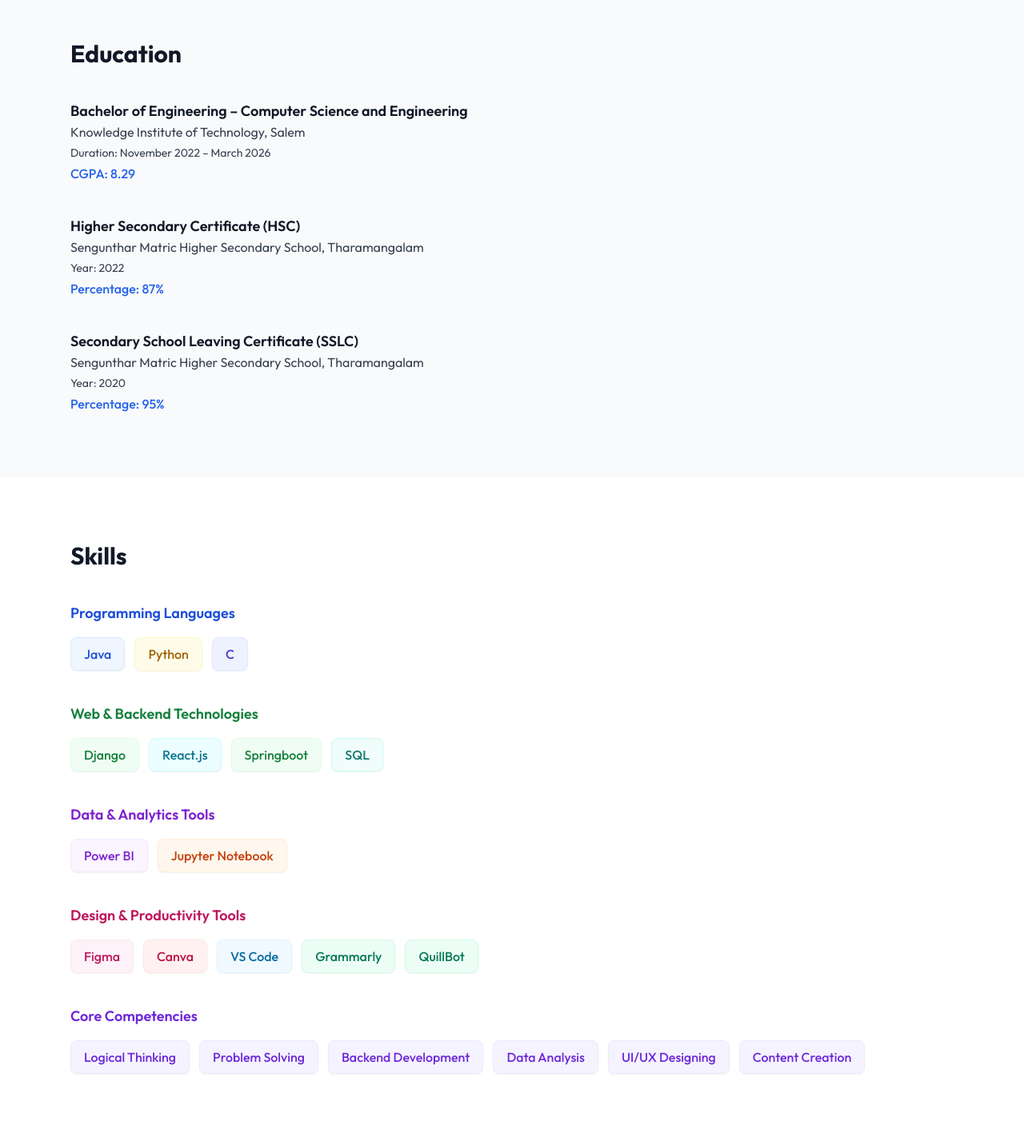
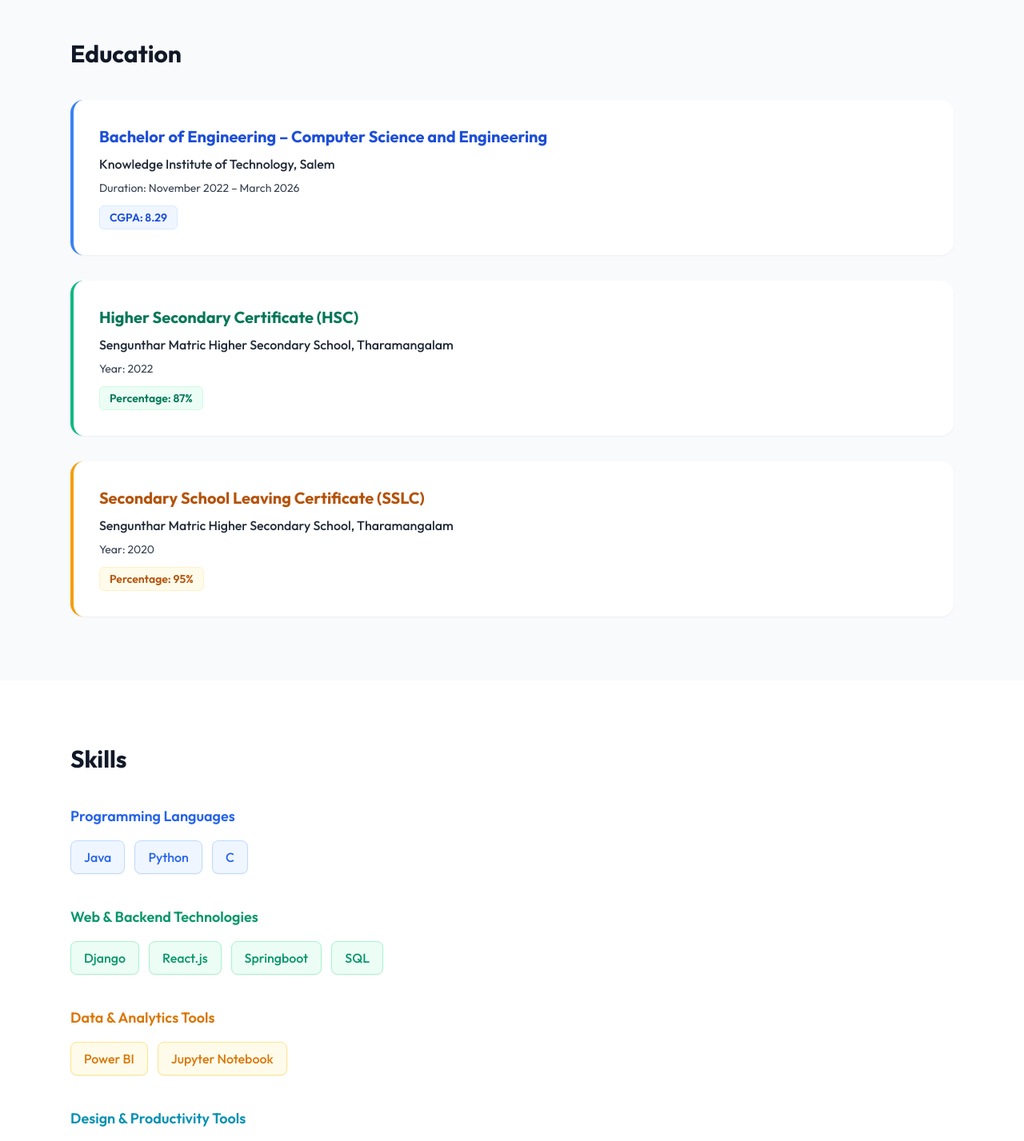
Before and after one commit to PraveenP9105/Portfolio, a React (Vite) app: page / in a window 1280 px wide. Shown: the part 1400-2827 px from the top of the page at 80% size. Built offline with nearby package versions, Linux system fonts and the light colour scheme.

Commit message:
Some UI changes

```diff
--- a/src/components/Education.jsx
+++ b/src/components/Education.jsx
@@ -15,70 +15,73 @@ export default function Education() {
           Education
         </motion.h2>
 
+        <div className="space-y-8">
           {/* BE – CSE */}
           <motion.div
-          className="mb-10"
-          initial={{ opacity: 0, y: 20 }}
+            className="bg-white dark:bg-gray-800 rounded-2xl p-8 shadow-sm dark:shadow-gray-900 border-l-4 border-blue-500"
+            initial={{ opacity: 0, y: 30 }}
             whileInView={{ opacity: 1, y: 0 }}
             transition={{ duration: 0.6, delay: 0.1, ease: "easeOut" }}
             viewport={{ once: true }}
           >
-          <h3 className="text-lg font-semibold text-gray-900 dark:text-white">
+            <h3 className="text-xl font-bold text-blue-700 dark:text-blue-400 mb-2">
               Bachelor of Engineering – Computer Science and Engineering
             </h3>
-          <p className="text-gray-700 dark:text-gray-300">
+            <p className="text-gray-800 dark:text-gray-200 font-medium mb-2">
               Knowledge Institute of Technology, Salem
             </p>
-          <p className="text-gray-700 dark:text-gray-400 text-sm mt-1">
+            <p className="text-gray-700 dark:text-gray-400 text-sm mb-3">
               Duration: November 2022 – March 2026
             </p>
-          <p className="text-blue-600 dark:text-blue-400 font-medium mt-1">
+            <p className="inline-block bg-blue-50 dark:bg-blue-900/30 text-blue-700 dark:text-blue-300 font-semibold px-3 py-1 rounded-md text-sm border border-blue-100 dark:border-blue-800">
               CGPA: 8.29
             </p>
           </motion.div>
 
           {/* HSC */}
           <motion.div
-          className="mb-10"
-          initial={{ opacity: 0, y: 20 }}
+            className="bg-white dark:bg-gray-800 rounded-2xl p-8 shadow-sm dark:shadow-gray-900 border-l-4 border-emerald-500"
+            initial={{ opacity: 0, y: 30 }}
             whileInView={{ opacity: 1, y: 0 }}
             transition={{ duration: 0.6, delay: 0.2, ease: "easeOut" }}
             viewport={{ once: true }}
           >
-          <h3 className="text-lg font-semibold text-gray-900 dark:text-white">
+            <h3 className="text-xl font-bold text-emerald-700 dark:text-emerald-400 mb-2">
               Higher Secondary Certificate (HSC)
             </h3>
-          <p className="text-gray-700 dark:text-gray-300">
+            <p className="text-gray-800 dark:text-gray-200 font-medium mb-2">
               Sengunthar Matric Higher Secondary School, Tharamangalam
             </p>
-          <p className="text-gray-700 dark:text-gray-400 text-sm mt-1">
+            <p className="text-gray-700 dark:text-gray-400 text-sm mb-3">
               Year: 2022
             </p>
-          <p className="text-blue-600 dark:text-blue-400 font-medium mt-1">
+            <p className="inline-block bg-emerald-50 dark:bg-emerald-900/30 text-emerald-700 dark:text-emerald-300 font-semibold px-3 py-1 rounded-md text-sm border border-emerald-100 dark:border-emerald-800">
               Percentage: 87%
             </p>
           </motion.div>
 
           {/* SSLC */}
           <motion.div
-          initial={{ opacity: 0, y: 20 }}
+            className="bg-white dark:bg-gray-800 rounded-2xl p-8 shadow-sm dark:shadow-gray-900 border-l-4 border-amber-500"
+            initial={{ opacity: 0, y: 30 }}
             whileInView={{ opacity: 1, y: 0 }}
             transition={{ duration: 0.6, delay: 0.3, ease: "easeOut" }}
             viewport={{ once: true }}
           >
-          <h3 className="text-lg font-semibold text-gray-900 dark:text-white">
+            <h3 className="text-xl font-bold text-amber-700 dark:text-amber-400 mb-2">
               Secondary School Leaving Certificate (SSLC)
             </h3>
-          <p className="text-gray-700 dark:text-gray-300">
+            <p className="text-gray-800 dark:text-gray-200 font-medium mb-2">
               Sengunthar Matric Higher Secondary School, Tharamangalam
             </p>
-          <p className="text-gray-700 dark:text-gray-400 text-sm mt-1">
+            <p className="text-gray-700 dark:text-gray-400 text-sm mb-3">
               Year: 2020
             </p>
-          <p className="text-blue-600 dark:text-blue-400 font-medium mt-1">
+            <p className="inline-block bg-amber-50 dark:bg-amber-900/30 text-amber-700 dark:text-amber-300 font-semibold px-3 py-1 rounded-md text-sm border border-amber-100 dark:border-amber-800">
               Percentage: 95%
             </p>
           </motion.div>
+        </div>
 
       </div>
     </section>
--- a/src/components/Hero.jsx
+++ b/src/components/Hero.jsx
@@ -25,8 +25,7 @@ export default function Hero() {
                     </a>
                     <a
                         href="/Praveen_P_Resume.pdf"
-                        target="_blank"
-                        rel="noopener noreferrer"
+                        download="Praveen_P_Resume.pdf"
                         className="border border-blue-600 text-blue-600 dark:border-blue-400 dark:text-blue-400 hover:bg-blue-50 dark:hover:bg-blue-900/30 px-6 py-3 rounded-lg transition-all hover:-translate-y-1"
                     >
                         Download Resume
--- a/src/components/Skills.jsx
+++ b/src/components/Skills.jsx
@@ -23,13 +23,13 @@ export default function Skills() {
           transition={{ duration: 0.6, delay: 0.1, ease: "easeOut" }}
           viewport={{ once: true }}
         >
-          <h3 className="text-lg font-semibold mb-4 text-blue-700 dark:text-blue-400">
+          <h3 className="text-lg font-semibold mb-4 text-blue-600 dark:text-blue-400">
             Programming Languages
           </h3>
           <div className="flex flex-wrap gap-3">
-            <span className="px-4 py-2 bg-blue-50 text-blue-700 dark:bg-blue-900/30 dark:text-blue-300 rounded-lg shadow-sm font-medium border border-blue-100 dark:border-blue-800">Java</span>
-            <span className="px-4 py-2 bg-yellow-50 text-yellow-700 dark:bg-yellow-900/30 dark:text-yellow-300 rounded-lg shadow-sm font-medium border border-yellow-100 dark:border-yellow-800">Python</span>
-            <span className="px-4 py-2 bg-indigo-50 text-indigo-700 dark:bg-indigo-900/30 dark:text-indigo-300 rounded-lg shadow-sm font-medium border border-indigo-100 dark:border-indigo-800">C</span>
+            <span className="px-4 py-2 bg-blue-50 dark:bg-blue-900/20 text-blue-600 dark:text-blue-400 border border-blue-200 dark:border-blue-800 shadow-sm font-medium rounded-lg transition-all hover:-translate-y-1 hover:shadow-md hover:border-blue-400 dark:hover:border-blue-500">Java</span>
+            <span className="px-4 py-2 bg-blue-50 dark:bg-blue-900/20 text-blue-600 dark:text-blue-400 border border-blue-200 dark:border-blue-800 shadow-sm font-medium rounded-lg transition-all hover:-translate-y-1 hover:shadow-md hover:border-blue-400 dark:hover:border-blue-500">Python</span>
+            <span className="px-4 py-2 bg-blue-50 dark:bg-blue-900/20 text-blue-600 dark:text-blue-400 border border-blue-200 dark:border-blue-800 shadow-sm font-medium rounded-lg transition-all hover:-translate-y-1 hover:shadow-md hover:border-blue-400 dark:hover:border-blue-500">C</span>
           </div>
         </motion.div>
 
@@ -41,14 +41,14 @@ export default function Skills() {
           transition={{ duration: 0.6, delay: 0.2, ease: "easeOut" }}
           viewport={{ once: true }}
         >
-          <h3 className="text-lg font-semibold mb-4 text-green-700 dark:text-green-400">
+          <h3 className="text-lg font-semibold mb-4 text-emerald-600 dark:text-emerald-400">
             Web & Backend Technologies
           </h3>
           <div className="flex flex-wrap gap-3">
-            <span className="px-4 py-2 bg-green-50 text-green-700 dark:bg-green-900/30 dark:text-green-300 rounded-lg shadow-sm font-medium border border-green-100 dark:border-green-800">Django</span>
-            <span className="px-4 py-2 bg-cyan-50 text-cyan-700 dark:bg-cyan-900/30 dark:text-cyan-300 rounded-lg shadow-sm font-medium border border-cyan-100 dark:border-cyan-800">React.js</span>
-            <span className="px-4 py-2 bg-green-50 text-green-700 dark:bg-green-900/30 dark:text-green-300 rounded-lg shadow-sm font-medium border border-green-100 dark:border-green-800">Springboot</span>
-            <span className="px-4 py-2 bg-teal-50 text-teal-700 dark:bg-teal-900/30 dark:text-teal-300 rounded-lg shadow-sm font-medium border border-teal-100 dark:border-teal-800">SQL</span>
+            <span className="px-4 py-2 bg-emerald-50 dark:bg-emerald-900/20 text-emerald-600 dark:text-emerald-400 border border-emerald-200 dark:border-emerald-800 shadow-sm font-medium rounded-lg transition-all hover:-translate-y-1 hover:shadow-md hover:border-emerald-400 dark:hover:border-emerald-500">Django</span>
+            <span className="px-4 py-2 bg-emerald-50 dark:bg-emerald-900/20 text-emerald-600 dark:text-emerald-400 border border-emerald-200 dark:border-emerald-800 shadow-sm font-medium rounded-lg transition-all hover:-translate-y-1 hover:shadow-md hover:border-emerald-400 dark:hover:border-emerald-500">React.js</span>
+            <span className="px-4 py-2 bg-emerald-50 dark:bg-emerald-900/20 text-emerald-600 dark:text-emerald-400 border border-emerald-200 dark:border-emerald-800 shadow-sm font-medium rounded-lg transition-all hover:-translate-y-1 hover:shadow-md hover:border-emerald-400 dark:hover:border-emerald-500">Springboot</span>
+            <span className="px-4 py-2 bg-emerald-50 dark:bg-emerald-900/20 text-emerald-600 dark:text-emerald-400 border border-emerald-200 dark:border-emerald-800 shadow-sm font-medium rounded-lg transition-all hover:-translate-y-1 hover:shadow-md hover:border-emerald-400 dark:hover:border-emerald-500">SQL</span>
           </div>
         </motion.div>
 
@@ -60,12 +60,12 @@ export default function Skills() {
           transition={{ duration: 0.6, delay: 0.3, ease: "easeOut" }}
           viewport={{ once: true }}
         >
-          <h3 className="text-lg font-semibold mb-4 text-purple-700 dark:text-purple-400">
+          <h3 className="text-lg font-semibold mb-4 text-amber-600 dark:text-amber-400">
             Data & Analytics Tools
           </h3>
           <div className="flex flex-wrap gap-3">
-            <span className="px-4 py-2 bg-purple-50 text-purple-700 dark:bg-purple-900/30 dark:text-purple-300 rounded-lg shadow-sm font-medium border border-purple-100 dark:border-purple-800">Power BI</span>
-            <span className="px-4 py-2 bg-orange-50 text-orange-700 dark:bg-orange-900/30 dark:text-orange-300 rounded-lg shadow-sm font-medium border border-orange-100 dark:border-orange-800">
+            <span className="px-4 py-2 bg-amber-50 dark:bg-amber-900/20 text-amber-600 dark:text-amber-400 border border-amber-200 dark:border-amber-800 shadow-sm font-medium rounded-lg transition-all hover:-translate-y-1 hover:shadow-md hover:border-amber-400 dark:hover:border-amber-500">Power BI</span>
+            <span className="px-4 py-2 bg-amber-50 dark:bg-amber-900/20 text-amber-600 dark:text-amber-400 border border-amber-200 dark:border-amber-800 shadow-sm font-medium rounded-lg transition-all hover:-translate-y-1 hover:shadow-md hover:border-amber-400 dark:hover:border-amber-500">
               Jupyter Notebook
             </span>
           </div>
@@ -79,15 +79,15 @@ export default function Skills() {
           transition={{ duration: 0.6, delay: 0.4, ease: "easeOut" }}
           viewport={{ once: true }}
         >
-          <h3 className="text-lg font-semibold mb-4 text-pink-700 dark:text-pink-400">
+          <h3 className="text-lg font-semibold mb-4 text-cyan-600 dark:text-cyan-400">
             Design & Productivity Tools
           </h3>
           <div className="flex flex-wrap gap-3">
-            <span className="px-4 py-2 bg-pink-50 text-pink-700 dark:bg-pink-900/30 dark:text-pink-300 rounded-lg shadow-sm font-medium border border-pink-100 dark:border-pink-800">Figma</span>
-            <span className="px-4 py-2 bg-rose-50 text-rose-700 dark:bg-rose-900/30 dark:text-rose-300 rounded-lg shadow-sm font-medium border border-rose-100 dark:border-rose-800">Canva</span>
-            <span className="px-4 py-2 bg-sky-50 text-sky-700 dark:bg-sky-900/30 dark:text-sky-300 rounded-lg shadow-sm font-medium border border-sky-100 dark:border-sky-800">VS Code</span>
-            <span className="px-4 py-2 bg-emerald-50 text-emerald-700 dark:bg-emerald-900/30 dark:text-emerald-300 rounded-lg shadow-sm font-medium border border-emerald-100 dark:border-emerald-800">Grammarly</span>
-            <span className="px-4 py-2 bg-emerald-50 text-emerald-700 dark:bg-emerald-900/30 dark:text-emerald-300 rounded-lg shadow-sm font-medium border border-emerald-100 dark:border-emerald-800">QuillBot</span>
+            <span className="px-4 py-2 bg-cyan-50 dark:bg-cyan-900/20 text-cyan-600 dark:text-cyan-400 border border-cyan-200 dark:border-cyan-800 shadow-sm font-medium rounded-lg transition-all hover:-translate-y-1 hover:shadow-md hover:border-cyan-400 dark:hover:border-cyan-500">Figma</span>
+            <span className="px-4 py-2 bg-cyan-50 dark:bg-cyan-900/20 text-cyan-600 dark:text-cyan-400 border border-cyan-200 dark:border-cyan-800 shadow-sm font-medium rounded-lg transition-all hover:-translate-y-1 hover:shadow-md hover:border-cyan-400 dark:hover:border-cyan-500">Canva</span>
+            <span className="px-4 py-2 bg-cyan-50 dark:bg-cyan-900/20 text-cyan-600 dark:text-cyan-400 border border-cyan-200 dark:border-cyan-800 shadow-sm font-medium rounded-lg transition-all hover:-translate-y-1 hover:shadow-md hover:border-cyan-400 dark:hover:border-cyan-500">VS Code</span>
+            <span className="px-4 py-2 bg-cyan-50 dark:bg-cyan-900/20 text-cyan-600 dark:text-cyan-400 border border-cyan-200 dark:border-cyan-800 shadow-sm font-medium rounded-lg transition-all hover:-translate-y-1 hover:shadow-md hover:border-cyan-400 dark:hover:border-cyan-500">Grammarly</span>
+            <span className="px-4 py-2 bg-cyan-50 dark:bg-cyan-900/20 text-cyan-600 dark:text-cyan-400 border border-cyan-200 dark:border-cyan-800 shadow-sm font-medium rounded-lg transition-all hover:-translate-y-1 hover:shadow-md hover:border-cyan-400 dark:hover:border-cyan-500">QuillBot</span>
           </div>
         </motion.div>
 
@@ -98,26 +98,26 @@ export default function Skills() {
           transition={{ duration: 0.6, delay: 0.5, ease: "easeOut" }}
           viewport={{ once: true }}
         >
-          <h3 className="text-lg font-semibold mb-4 text-violet-700 dark:text-violet-400">
+          <h3 className="text-lg font-semibold mb-4 text-teal-600 dark:text-teal-400">
             Core Competencies
           </h3>
           <div className="flex flex-wrap gap-3">
-            <span className="px-4 py-2 bg-violet-50 text-violet-700 dark:bg-violet-900/30 dark:text-violet-300 rounded-lg shadow-sm font-medium border border-violet-100 dark:border-violet-800">
+            <span className="px-4 py-2 bg-teal-50 dark:bg-teal-900/20 text-teal-600 dark:text-teal-400 border border-teal-200 dark:border-teal-800 shadow-sm font-medium rounded-lg transition-all hover:-translate-y-1 hover:shadow-md hover:border-teal-400 dark:hover:border-teal-500">
               Logical Thinking
             </span>
-            <span className="px-4 py-2 bg-violet-50 text-violet-700 dark:bg-violet-900/30 dark:text-violet-300 rounded-lg shadow-sm font-medium border border-violet-100 dark:border-violet-800">
+            <span className="px-4 py-2 bg-teal-50 dark:bg-teal-900/20 text-teal-600 dark:text-teal-400 border border-teal-200 dark:border-teal-800 shadow-sm font-medium rounded-lg transition-all hover:-translate-y-1 hover:shadow-md hover:border-teal-400 dark:hover:border-teal-500">
               Problem Solving
             </span>
-            <span className="px-4 py-2 bg-violet-50 text-violet-700 dark:bg-violet-900/30 dark:text-violet-300 rounded-lg shadow-sm font-medium border border-violet-100 dark:border-violet-800">
+            <span className="px-4 py-2 bg-teal-50 dark:bg-teal-900/20 text-teal-600 dark:text-teal-400 border border-teal-200 dark:border-teal-800 shadow-sm font-medium rounded-lg transition-all hover:-translate-y-1 hover:shadow-md hover:border-teal-400 dark:hover:border-teal-500">
               Backend Development
             </span>
-            <span className="px-4 py-2 bg-violet-50 text-violet-700 dark:bg-violet-900/30 dark:text-violet-300 rounded-lg shadow-sm font-medium border border-violet-100 dark:border-violet-800">
+            <span className="px-4 py-2 bg-teal-50 dark:bg-teal-900/20 text-teal-600 dark:text-teal-400 border border-teal-200 dark:border-teal-800 shadow-sm font-medium rounded-lg transition-all hover:-translate-y-1 hover:shadow-md hover:border-teal-400 dark:hover:border-teal-500">
               Data Analysis
             </span>
-            <span className="px-4 py-2 bg-violet-50 text-violet-700 dark:bg-violet-900/30 dark:text-violet-300 rounded-lg shadow-sm font-medium border border-violet-100 dark:border-violet-800">
+            <span className="px-4 py-2 bg-teal-50 dark:bg-teal-900/20 text-teal-600 dark:text-teal-400 border border-teal-200 dark:border-teal-800 shadow-sm font-medium rounded-lg transition-all hover:-translate-y-1 hover:shadow-md hover:border-teal-400 dark:hover:border-teal-500">
               UI/UX Designing
             </span>
-            <span className="px-4 py-2 bg-violet-50 text-violet-700 dark:bg-violet-900/30 dark:text-violet-300 rounded-lg shadow-sm font-medium border border-violet-100 dark:border-violet-800">
+            <span className="px-4 py-2 bg-teal-50 dark:bg-teal-900/20 text-teal-600 dark:text-teal-400 border border-teal-200 dark:border-teal-800 shadow-sm font-medium rounded-lg transition-all hover:-translate-y-1 hover:shadow-md hover:border-teal-400 dark:hover:border-teal-500">
               Content Creation
             </span>
           </div>
```
Also changed, not shown: src/components/Projects.jsx (+9 -2 lines), 1 other file (tests, documents, lock files or other folders). Lines whose indentation alone changed are shown as unchanged.
